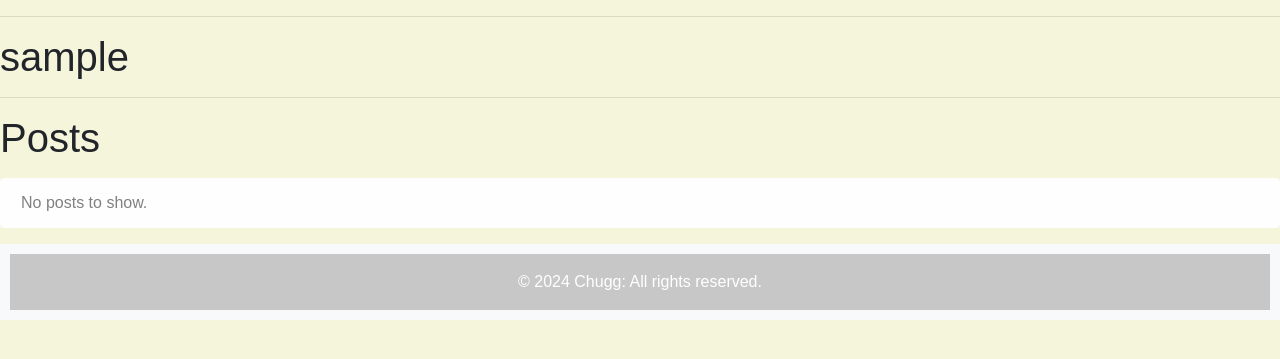
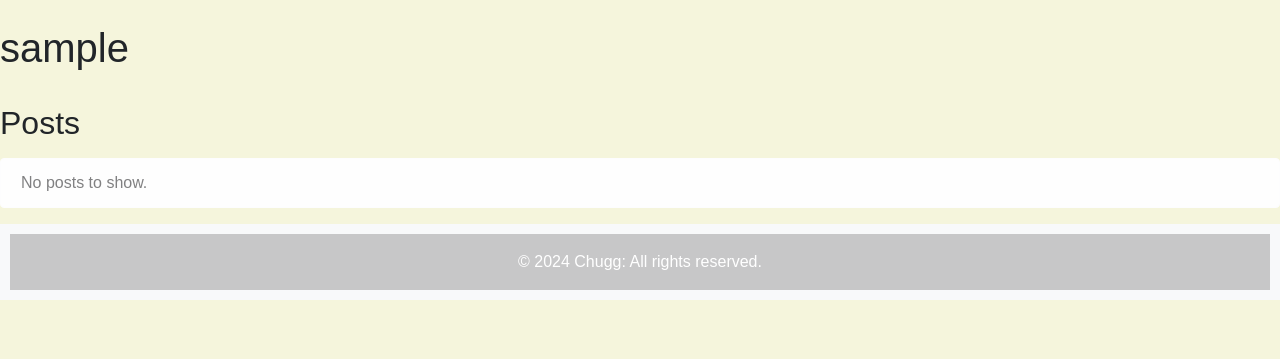
Before and after one commit to Radrados/agileProject, a Flask app: a page that uses app/templates/base.html in a window 1280 px wide. Shown: the part 58-417 px from the top of the page. Run offline with Flask 3, Linux system fonts and the light colour scheme; the visitor is signed in with stand-in values (Sample User, id 1); data comes from the database, SQL or seed files in the repository; data that the repository does not hold is empty; some libraries are stand-ins or nearby versions.

Commit message:
replaced <hr> tags in user and base with <br>

```diff
--- a/app/templates/base.html
+++ b/app/templates/base.html
@@ -68,7 +68,7 @@
 
 
     <!-- Horizontal rule to separate navbar from content -->
-    <hr>
+    <br>
     <!-- Flash message display area -->
     {% with messages = get_flashed_messages(with_categories=true) %}
         {% if messages %}
--- a/app/templates/user.html
+++ b/app/templates/user.html
@@ -3,9 +3,9 @@
 
 {% block content  %}
     <h1>{{ user.username }}</h1>
-    <hr>
+    <br>
     <div>
-        <h1 class="mb-3">Posts</h1>
+        <h2 class="mb-3">Posts</h2>
         {% for post in posts %}
             <div class="card mb-3">
                 <div class="card-body">
```
